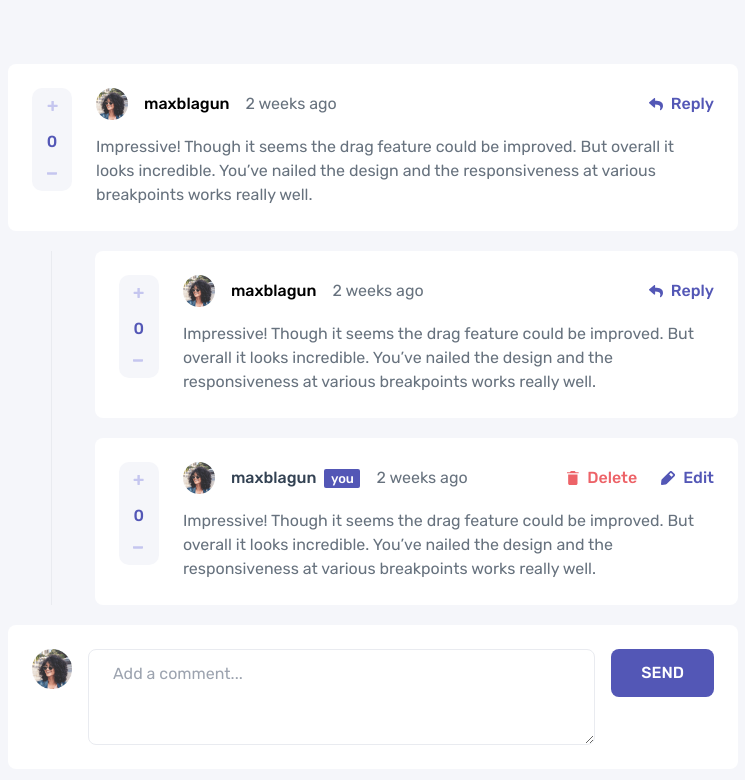
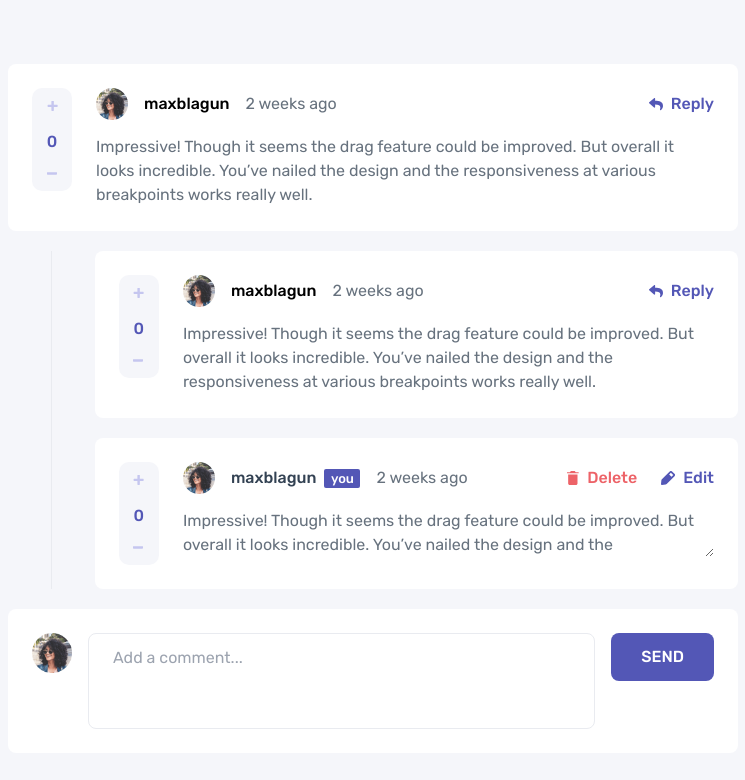
Before and after one commit to Mikoyzskie/fm-interactive-comments, a Next.js app: page / in a window 1280 px wide. Shown: the top 780 px of the page, without its empty margins (267-1012 px from the left). Built offline with nearby package versions, Linux system fonts and the light colour scheme; what tailwindcss-motion would draw is missing.

Commit message:
text textarea

```diff
--- a/src/app/comment.tsx
+++ b/src/app/comment.tsx
@@ -86,7 +86,7 @@ export default function Comment() {
                     </button>
                   </div>
                 </div>
-                <p className='text-[#67727E]'>Impressive! Though it seems the drag feature could be improved. But overall it looks incredible. You’ve nailed the design and the responsiveness at various breakpoints works really well.</p>
+                <textarea className='text-[#67727E] h-fit outline-none' defaultValue={"Impressive! Though it seems the drag feature could be improved. But overall it looks incredible. You’ve nailed the design and the responsiveness at various breakpoints works really well."} />
               </div>
             </div>
           </div>
@@ -101,7 +101,7 @@ export default function Comment() {
           src={"/images/avatars/image-amyrobson.png"}
           className='h-10 w-10'
         />
-        <textarea placeholder='Add a comment...' className='outline-none h-24 w-full border border-[#E9EBF0] py-3 px-6 rounded-lg focus:border-[#5357B6]'></textarea>
+        <textarea placeholder='Add a comment...' className='outline-none h-24 w-full border border-[#E9EBF0] py-3 px-6 rounded-lg focus:border-[#5357B6] resize-none'></textarea>
         <button className='font-medium text-white px-[30px] py-3 bg-[#5357B6] rounded-lg'>SEND</button>
       </div>
     </div>
```
